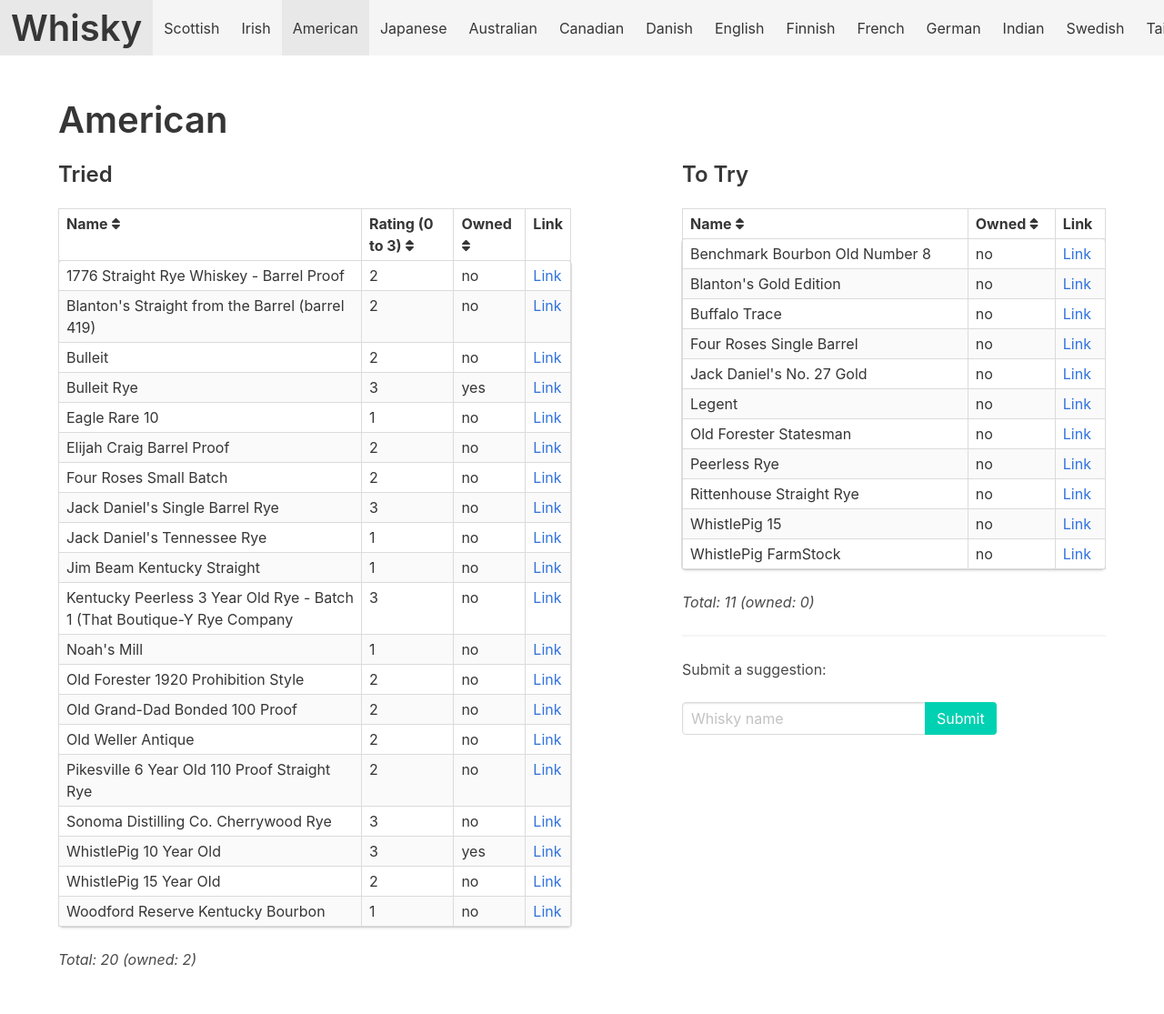
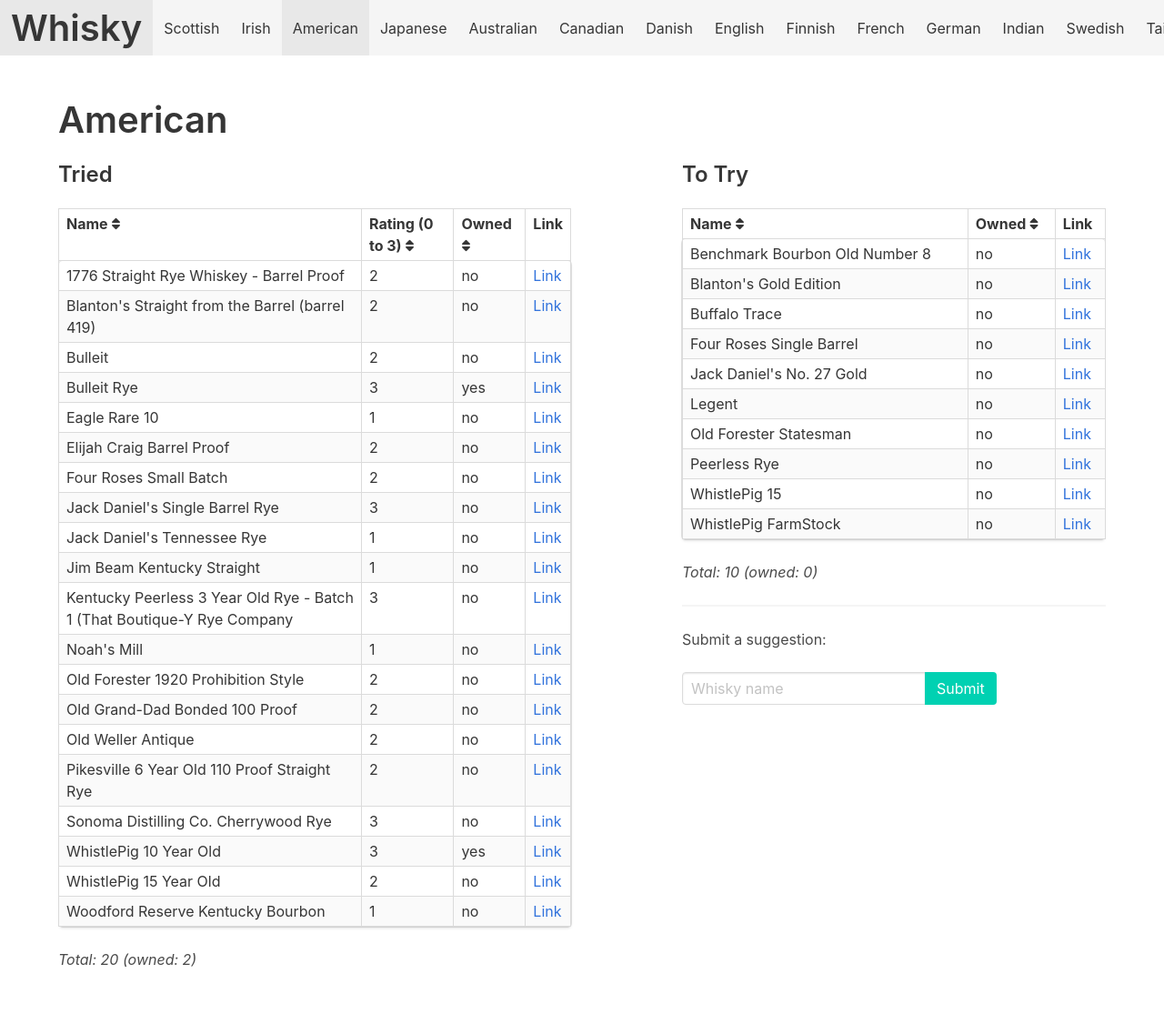
Before and after one commit to grega/whisky, a Jekyll site: the page built from american.html, in a window 1280 px wide. Shown: the whole page at 91% size. Built offline with Jekyll 4.4.1, drawn with Linux system fonts in a browser that asks for light colours; nearby versions of some CDN libraries.

Commit message:
Update to_try.yml

```diff
--- a/_data/american/to_try.yml
+++ b/_data/american/to_try.yml
@@ -3,7 +3,6 @@
 - name: Jack Daniel's No. 27 Gold
 - name: Buffalo Trace
 - name: Old Forester Statesman
-- name: Rittenhouse Straight Rye
 - name: Benchmark Bourbon Old Number 8
 - name: Legent
 - name: WhistlePig FarmStock
```
